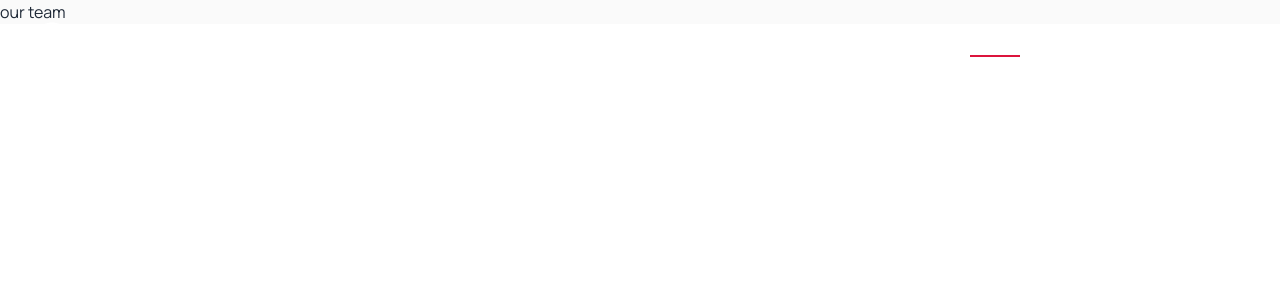
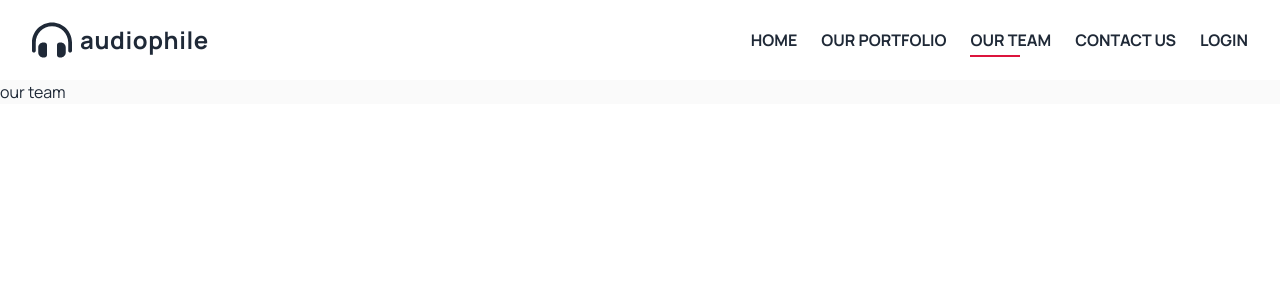
Before and after one commit to mohammadJahid8/audiophile, a React (Create React App) app: page /team in a window 1280 px wide. Shown: the top 300 px of the page. Built offline with nearby package versions, Linux system fonts and the light colour scheme; a web font is replaced by a local one.

Commit message:
navbar fixed

```diff
--- a/src/App.js
+++ b/src/App.js
@@ -11,7 +11,7 @@ import NotFound from "./Pages/Shared/NotFound";
 function App() {
   return (
     <div>
-      <Navbar />
+      {/* <Navbar /> */}
       <Routes>
         <Route path="/" element={<Home/>}/>
         <Route path="/home" element={<Home/>}/>
--- a/src/Pages/HomePage/Home.js
+++ b/src/Pages/HomePage/Home.js
@@ -1,10 +1,12 @@
 import React from 'react';
+import Navbar from '../Shared/Navbar';
 import Banner from './Banner';
 import Shop from './Shop';
 
 const Home = () => {
     return (
         <div>
+            <Navbar backgroundHome="bg-[#191919] text-white" />
             <Banner />
             <div className='container mx-auto px-16 my-44'>
                 <Shop />
--- a/src/Pages/HomePage/Portfolio.js
+++ b/src/Pages/HomePage/Portfolio.js
@@ -1,10 +1,15 @@
 import React from 'react';
+import Navbar from '../Shared/Navbar';
 
 const Portfolio = () => {
+
     return (
-        <div>
-            <h2>this is portfolio</h2>
-        </div>
+        <>
+            <Navbar backgroundHome="bg-white"/>
+            <div>
+                <h2>this is portfolio</h2>
+            </div>
+        </>
     );
 };
 
--- a/src/Pages/HomePage/Team.js
+++ b/src/Pages/HomePage/Team.js
@@ -1,10 +1,14 @@
 import React from 'react';
+import Navbar from '../Shared/Navbar';
 
 const Team = () => {
     return (
-        <div>
-            <h2>our team</h2>
-        </div>
+        <>
+            <Navbar backgroundHome="bg-white" />
+            <div>
+                <h2>our team</h2>
+            </div>
+        </>
     );
 };
 
--- a/src/Pages/Shared/Navbar.css
+++ b/src/Pages/Shared/Navbar.css
@@ -15,8 +15,7 @@
 .active-link::before {
     /* font-family: 'Open Sans', sans-serif; */
     text-decoration: none;
-    /* margin-left: 15px; */
-    /* font-size: 20px; */
+
     transition: color ease-in-out 300ms;
     /* color: #1b4388; */
     content: " ";
--- a/src/Pages/Shared/Navbar.js
+++ b/src/Pages/Shared/Navbar.js
@@ -4,48 +4,13 @@ import React, { useState } from "react";
 import { NavLink } from "react-router-dom";
 import './Navbar.css';
 
-const Navbar = () => {
+const Navbar = ({ backgroundHome }) => {
+  const [isMenuOpen, setIsMenuOpen] = useState(false);
 
 
-  const [isMenuOpen, setIsMenuOpen] = useState(false);
-
-  // const navLinkStyles = ({ isActive }) => {
-  //   return {
-  //     color: isActive ? 'red' : 'blue',
-  //     textDecoration: isActive ? 'underline' : 'none',
-  //   }
-  // }
-
-  //change navbar color while scrolling
-  const [color, setColor] = useState(false);
-  const changeColor = () => {
-    if (window.scrollY >= 100) {
-      setColor(true);
-    } else {
-      setColor(false);
-    }
-  }
-  window.addEventListener('scroll', changeColor);
-  // className={color ? 'nav-bg fixed right-0 left-0 font-bold' : 'bg-transparent fixed  right-0 left-0 text-white font-bold'}
-  return (
-    <div
-      className={color ? 'nav-bg fixed right-0 left-0 font-bold' : 'bg-transparent fixed  right-0 left-0 text-white font-bold'}
-    // className='bg-black fixed right-0 left-0 font-bold '
-    >
-      <div class="px-4 py-5 mx-auto sm:max-w-xl md:max-w-full lg:max-w-screen-xl md:px-24 lg:px-8  ">
-        <div class="flex items-center justify-between">
-          <a
-            href="/"
-            aria-label="Company"
-            title="Company"
-            class="inline-flex items-center"
-          >
-            <FontAwesomeIcon icon={faHeadphonesSimple} className=" h-10" />
-            <span class="ml-2 text-2xl tracking-wide font-extrabold">
-              audiophile
-            </span>
-          </a>
-          <ul class=" items-center hidden space-x-6 lg:flex uppercase">
+  //
+  const menuItems = (
+    <>
       <li className="">
         <NavLink
 
@@ -90,7 +55,7 @@ const Navbar = () => {
       </li>
       <li className="">
         <NavLink
-                to="/contacts"
+          to="/contact"
           aria-label="About us"
           title="About us"
           // class=" tracking-wide text-gray-700 transition-colors duration-200 "
@@ -99,8 +64,43 @@ const Navbar = () => {
           Login
         </NavLink>
       </li>
+    </>
+  )
+
+
+  //change navbar color while scrolling
+  const [color, setColor] = useState(false);
+  const changeColor = () => {
+    if (window.scrollY >= 100) {
+      setColor(true);
+    } else {
+      setColor(false);
+    }
+  }
+  window.addEventListener('scroll', changeColor);
+
+  return (
+    <div
+      className={color ? 'nav-bg sticky top-0  font-bold' : `${backgroundHome} sticky top-0    font-bold`}
+    // className='bg-black fixed right-0 left-0 font-bold '
+    >
+      <div class="px-4 py-5 mx-auto sm:max-w-xl md:max-w-full lg:max-w-screen-xl md:px-24 lg:px-8  ">
+        <div class="flex items-center justify-between">
+          <a
+            href="/"
+            aria-label="Company"
+            title="Company"
+            class="inline-flex items-center"
+          >
+            <FontAwesomeIcon icon={faHeadphonesSimple} className=" h-10" />
+            <span class="ml-2 text-2xl tracking-wide font-extrabold">
+              audiophile
+            </span>
+          </a>
+          <ul class=" items-center hidden space-x-6 lg:flex uppercase">
+            {menuItems}
           </ul>
-          <div class="lg:hidden">
+          <div class="lg:hidden text-black">
             <button
               aria-label="Open Menu"
               title="Open Menu"
@@ -171,59 +171,7 @@ const Navbar = () => {
                   </div>
                   <nav>
                     <ul class="space-y-4">
-                      <li className="">
-                        <NavLink
-
-                          to="/home"
-                          title="Our product"
-                          className={({ isActive }) => (isActive ? "active-link" : "link")}
-                        >
-                          Home
-                        </NavLink>
-                      </li>
-                      <li>
-                        <NavLink
-                          to="/portfolio"
-                          title="Our product"
-                          // class=" tracking-wide text-gray-700 transition-colors duration-200 hover:text-deep-purple-accent-400"
-                          className={({ isActive }) => (isActive ? "active-link" : "link")}
-                        >
-                          Our Portfolio
-                        </NavLink>
-                      </li>
-                      <li>
-                        <NavLink
-                          to="/team"
-                          aria-label="Product pricing"
-                          title="Product pricing"
-                          // class=" tracking-wide text-gray-700 transition-colors duration-200 hover:text-deep-purple-accent-400"
-                          className={({ isActive }) => (isActive ? "active-link" : "link")}
-                        >
-                          Our Team
-                        </NavLink>
-                      </li>
-                      <li>
-                        <NavLink
-                          to="/contact"
-                          aria-label="About us"
-                          title="About us"
-                          // class=" tracking-wide text-gray-700 transition-colors duration-200 hover:text-deep-purple-accent-400"
-                          className={({ isActive }) => (isActive ? "active-link" : "link")}
-                        >
-                          Contact us
-                        </NavLink>
-                      </li>
-                      <li className="">
-                        <NavLink
-                          to="/contacts"
-                          aria-label="About us"
-                          title="About us"
-                          // class=" tracking-wide text-gray-700 transition-colors duration-200 "
-                          className={({ isActive }) => (isActive ? "active-link" : "link")}
-                        >
-                          Login
-                        </NavLink>
-                      </li>
+                      {menuItems}
                     </ul>
                   </nav>
                 </div>
```
Lines whose indentation alone changed are shown as unchanged.
